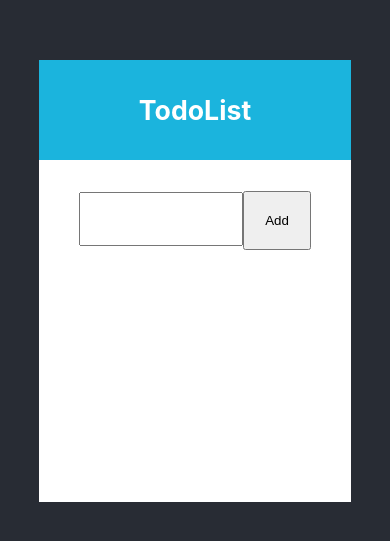
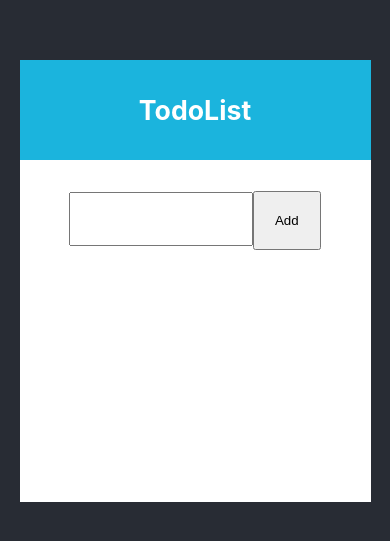
Before and after one commit to mohamedadham/TodoApp, a React (Create React App) app: page / in a window 390 px wide. Shown: the part 141-682 px from the top of the page. Built offline with nearby package versions, Linux system fonts and the light colour scheme.

Commit message:
Update App.css

```diff
--- a/src/App.css
+++ b/src/App.css
@@ -92,7 +92,7 @@ header{
 
 @media only screen and (max-width: 600px){
     .App{
-        width:80vw;
+        width:90vw;
     }
 
 
```
